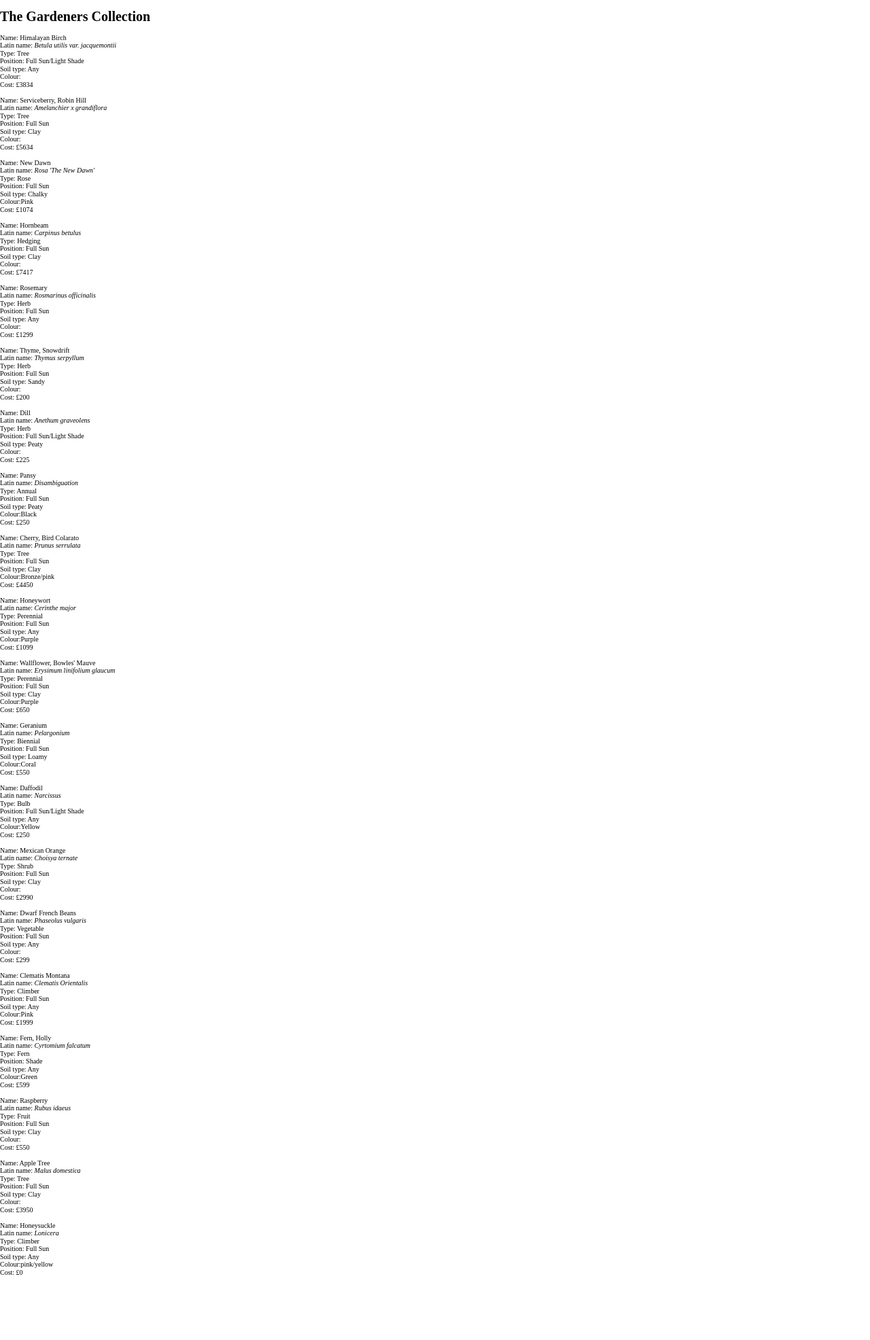
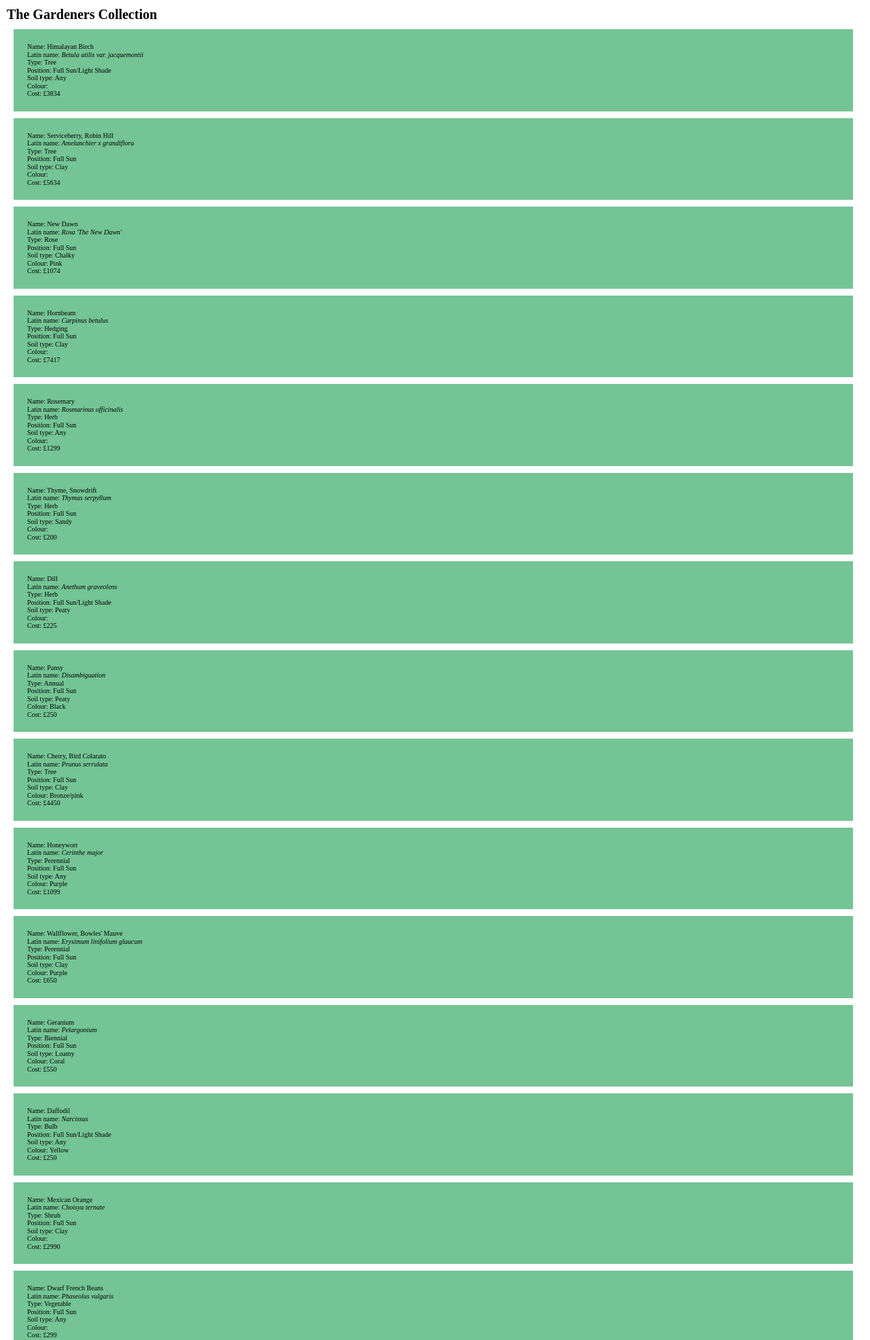
Before and after one commit to lizsharp/Collector, a PHP site: page / in a window 1280 px wide. Shown: the top 1972 px of the page at 68% size. Before the commit the page ends 1876 px from the top, so only its background shows below. Run offline with PHP 8.4, Linux system fonts and the light colour scheme; data comes from the database, SQL or seed files in the repository.

Commit message:
Added css styling: background colour, margin and padding and removed bullet points. Added new data to the database

```diff
--- a/index.php
+++ b/index.php
@@ -19,16 +19,15 @@
 function displayData($plants) {
     $plantHtml = '';
     foreach ($plants as $plant) {
-        $plantHtml .='<div>
-            <ul>
-            <li>'. 'Name: ' . $plant['plant_name'] .'</li>
+        $plantHtml .='<div class="plant-list">
+            <ul style="list-style-type:none;">
+            <li>'. 'Name: ' . $plant['plant_name'] .' </li>
             <li>'. 'Latin name: <span class="latin">' . $plant['latin_name'] .'</span></li>
-            <li>'. 'Type: ' .$plant['plant_type'] .'</li>
+            <li>'. 'Type: ' . $plant['plant_type'] .'</li>
             <li>'. 'Position: '. $plant['position'] .'</li>
             <li>'. 'Soil type: ' . $plant['soil_type'] .'</li>
-            <li>'. 'Colour:' . $plant['colour'] .'</li>
+            <li>'. 'Colour: ' . $plant['colour'] .'</li>
             <li>'. 'Cost: £' . $plant['cost'] .'</li>
-            <br>
             </ul>
             </div>';
     }
@@ -56,6 +55,8 @@
 <body>
     <h1>The Gardeners Collection</h1>
     <?php echo $plantDisplay; ?>
+
+
 </body>
 
 
--- a/style.css
+++ b/style.css
@@ -11,3 +11,13 @@
 .latin {
     font-style: italic;
 }
+
+.plant-list {
+    margin: 0 25px 10px 20px;
+    padding: 20px;
+    background-color: #74C495;
+}
+
+h1 {
+    margin: 10px;
+}
```
